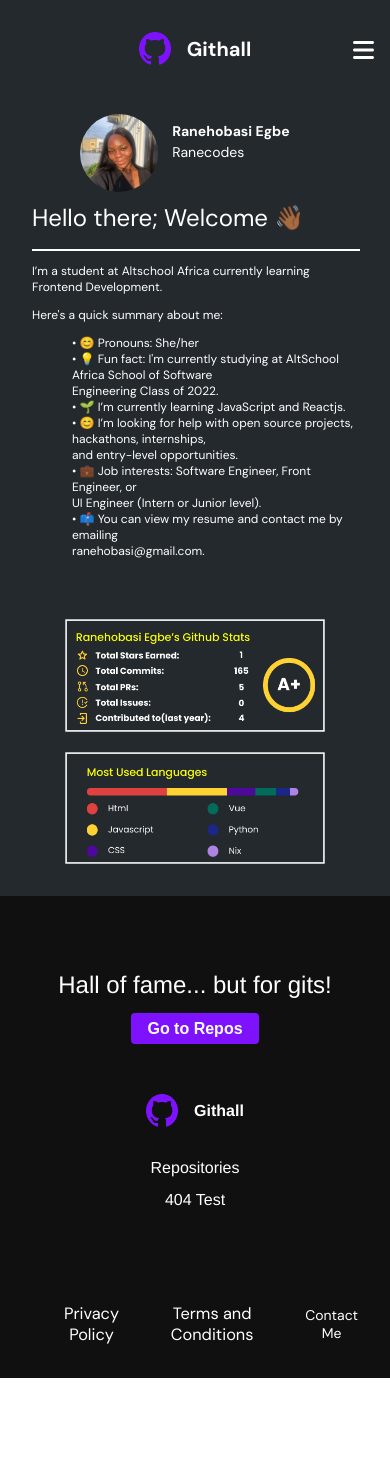
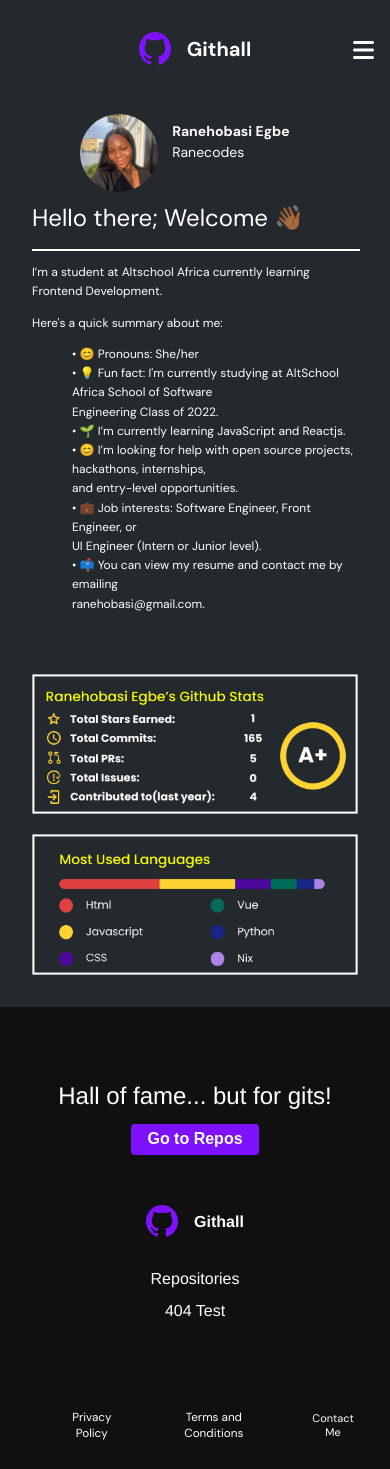
Before and after one commit to Ranecodes/AltschoolVueExam, a Vue app: page / in a window 390 px wide. Before the commit the page ends 1378 px from the top, so only its background shows below. Built offline with nearby package versions, Linux system fonts and the light colour scheme.

Commit message:
footer section responsiveness

```diff
--- a/src/components/HomePage.vue
+++ b/src/components/HomePage.vue
@@ -463,7 +463,7 @@ export default {
   }
 
   .hero-section-text-p {
-    line-height: 1rem;
+    line-height: 1.2rem;
   }
 
   .hero-section-images .raneh-img {
@@ -475,7 +475,7 @@ export default {
   }
 
   .mid-section img{
-    width: 80%;
+    width: 100%;
   }
 
   .b4-ft-top h1 {
@@ -515,6 +515,12 @@ export default {
     padding-right: 0;
     padding-top: 20px;
   }
+  .footer-container{
+    font-size: 10px;
+  }
+  .footer-section-right a{
+    font-size: 11px;
+  }
 }
 
 </style>
```
